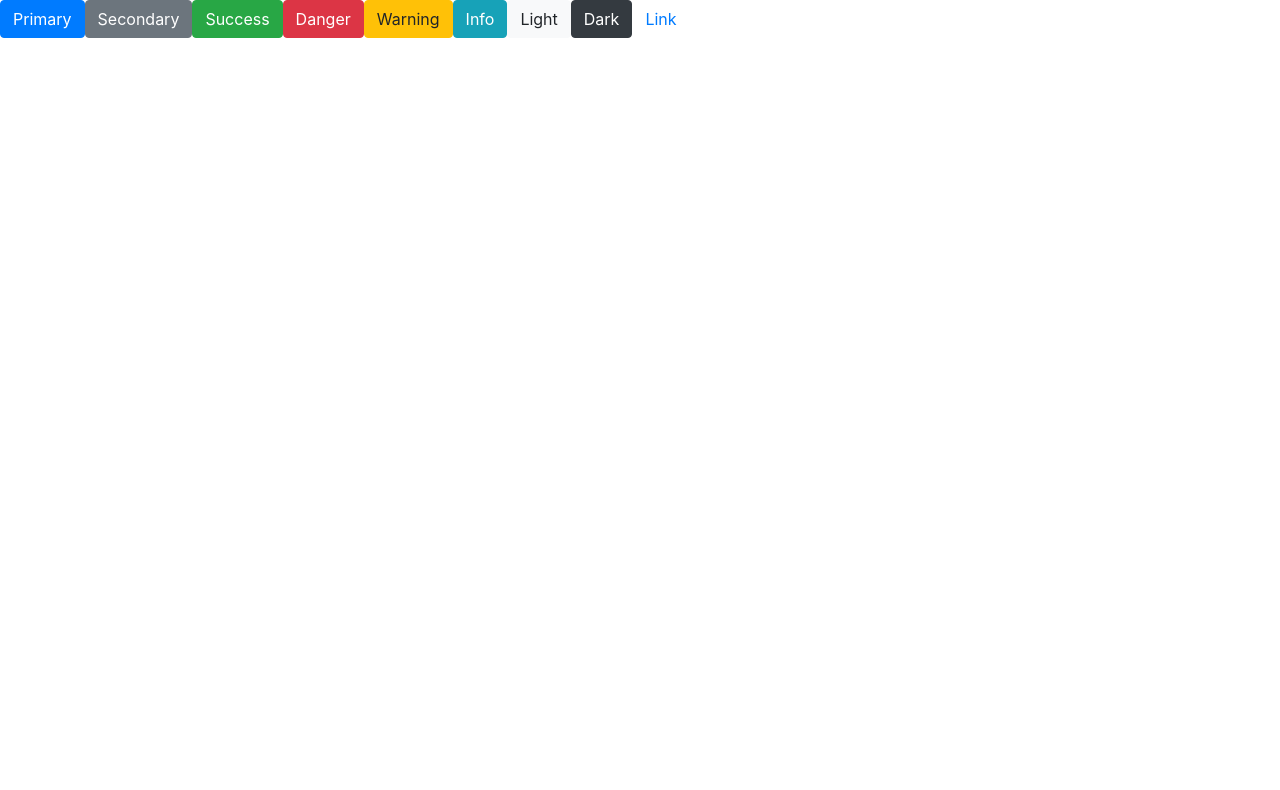
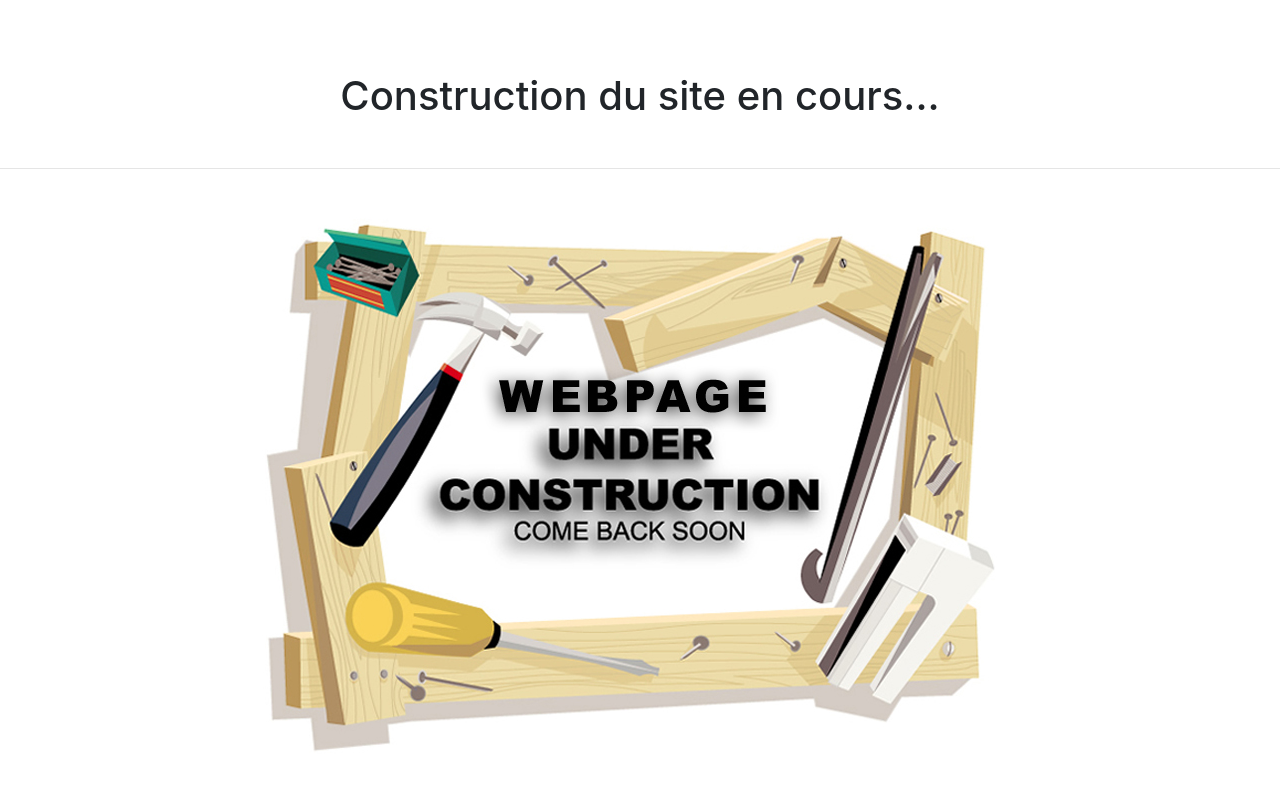
Before and after one commit to ysnjzl/jzl-lab-ng-app, an Angular app: page / in a window 1280 px wide. Shown: the top 790 px of the page. Built offline with nearby package versions, Linux system fonts and the light colour scheme.

Commit message:
[Under construction] adding a message

```diff
--- a/src/app/app.component.css
+++ b/src/app/app.component.css
@@ -0,0 +1,4 @@
+.starter {
+    width: 100%;
+    text-align: center;
+}
--- a/src/app/app.component.html
+++ b/src/app/app.component.html
@@ -1,10 +1,12 @@
-<button type="button" class="btn btn-primary">Primary</button>
-<button type="button" class="btn btn-secondary">Secondary</button>
-<button type="button" class="btn btn-success">Success</button>
-<button type="button" class="btn btn-danger">Danger</button>
-<button type="button" class="btn btn-warning">Warning</button>
-<button type="button" class="btn btn-info">Info</button>
-<button type="button" class="btn btn-light">Light</button>
-<button type="button" class="btn btn-dark">Dark</button>
-
-<button type="button" class="btn btn-link">Link</button>
+<br>
+<br>
+<br>
+<div class="starter">
+    <h1>Construction du site en cours...</h1>
+</div>
+<br>
+<hr>
+<br>
+<div class="starter">
+    <img src="../assets/vendors/img/const.jpg" alt="Webpage under construction">
+</div>
--- a/src/index.html
+++ b/src/index.html
@@ -2,7 +2,7 @@
 <html lang="en">
 <head>
   <meta charset="utf-8">
-  <title>JzlLabNgApp</title>
+  <title>Digital dental laboratory</title>
   <base href="/">
   <meta name="viewport" content="width=device-width, initial-scale=1">
   <link rel="icon" type="image/x-icon" href="favicon.ico">
```
Also changed, not shown: src/assets/vendors/img/const.jpg (added).
